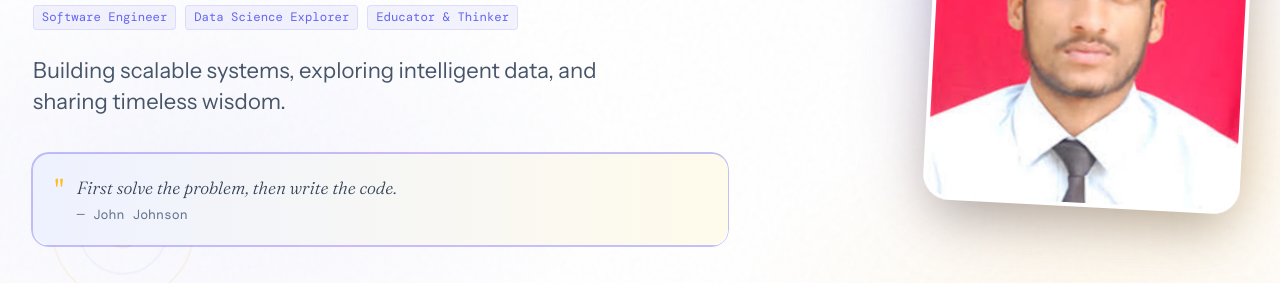
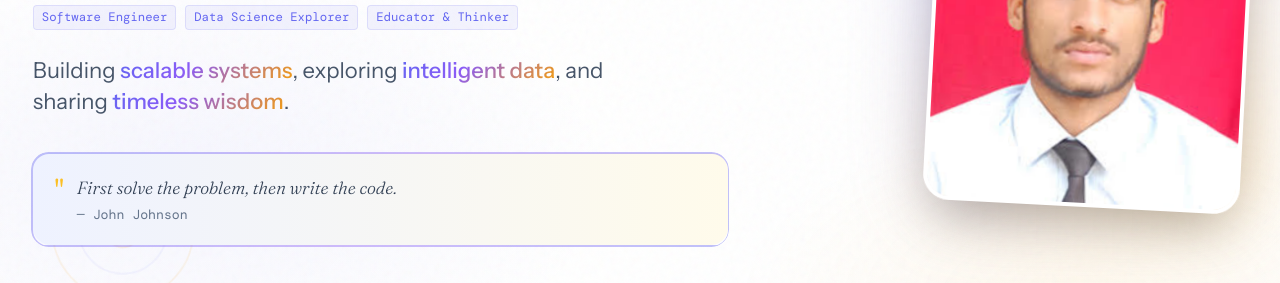
Before and after one commit to tilakpoudel/tilakpoudel.github.io, a plain HTML site: page index.html in a window 1280 px wide. Shown: the part 397-680 px from the top of the page. Drawn offline with nearby package versions, Linux system fonts and the light colour scheme; animation ran at ten frames a second; a web font is replaced by a local one.

Commit message:
feat: make tagline interactive

```diff
--- a/assets/js/app.js
+++ b/assets/js/app.js
@@ -55,7 +55,7 @@
     if (nameEl) nameEl.innerHTML = `<span class="text-slate-900 dark:text-white">${meta.name.split(' ')[0]}</span><br /><span class="gradient-text">${meta.name.split(' ').slice(1).join(' ')}</span>`;
 
     const taglineEl = document.getElementById('hero-tagline');
-    if (taglineEl) taglineEl.textContent = meta.tagline;
+    if (taglineEl) renderHeroTagline(taglineEl, meta.tagline);
 
     // Roles
     const rolesEl = document.getElementById('hero-roles');
@@ -72,6 +72,108 @@
 
     const medLink = document.getElementById('hero-medium');
     if (medLink) medLink.href = meta.medium;
+  }
+
+  function renderHeroTagline(element, tagline) {
+    const highlightPhrases = ['scalable systems', 'intelligent data', 'timeless wisdom'];
+    const matches = highlightPhrases
+      .map(phrase => ({ phrase, index: tagline.indexOf(phrase) }))
+      .filter(match => match.index >= 0)
+      .sort((a, b) => a.index - b.index);
+    const segments = [];
+    let offset = 0;
+
+    matches.forEach(({ phrase, index }) => {
+      if (index < offset) return;
+      if (index > offset) segments.push({ text: tagline.slice(offset, index) });
+      segments.push({ text: phrase, highlighted: true });
+      offset = index + phrase.length;
+    });
+    if (offset < tagline.length) segments.push({ text: tagline.slice(offset) });
+
+    const visual = document.createElement('span');
+    visual.setAttribute('aria-hidden', 'true');
+    const typingTargets = segments.map(segment => {
+      const textNode = document.createTextNode('');
+      if (segment.highlighted) {
+        const highlight = document.createElement('span');
+        highlight.className = 'gradient-text font-medium';
+        highlight.append(textNode);
+        visual.append(highlight);
+      } else {
+        visual.append(textNode);
+      }
+      return { text: segment.text, textNode };
+    });
+
+    element.setAttribute('aria-label', tagline);
+    element.replaceChildren(visual);
+
+    if (window.matchMedia('(prefers-reduced-motion: reduce)').matches) {
+      typingTargets.forEach(({ text, textNode }) => {
+        textNode.nodeValue = text;
+      });
+      return;
+    }
+
+    if (!typingTargets.length) return;
+
+    element.classList.add('hero-tagline-typing');
+    let segmentIndex = 0;
+    let characterIndex = 0;
+    const typeNextCharacter = () => {
+      if (segmentIndex >= typingTargets.length) {
+        window.setTimeout(() => {
+          segmentIndex = typingTargets.length - 1;
+          characterIndex = Array.from(typingTargets[segmentIndex].text).length;
+          eraseNextCharacter();
+        }, 2200);
+        return;
+      }
+
+      const target = typingTargets[segmentIndex];
+      const characters = Array.from(target.text);
+      const character = characters[characterIndex];
+      target.textNode.nodeValue += character;
+      characterIndex += 1;
+
+      if (characterIndex >= characters.length) {
+        segmentIndex += 1;
+        characterIndex = 0;
+      }
+      const delay = /[.,!?;:]/.test(character) ? 320 : character === ' ' ? 95 : 55;
+      window.setTimeout(typeNextCharacter, delay);
+    };
+
+    const eraseNextCharacter = () => {
+      if (segmentIndex < 0) {
+        window.setTimeout(() => {
+          segmentIndex = 0;
+          characterIndex = 0;
+          typeNextCharacter();
+        }, 650);
+        return;
+      }
+
+      const target = typingTargets[segmentIndex];
+      const characters = Array.from(target.text);
+      if (characterIndex === 0) {
+        segmentIndex -= 1;
+        if (segmentIndex >= 0) {
+          characterIndex = Array.from(typingTargets[segmentIndex].text).length;
+        }
+        window.setTimeout(eraseNextCharacter, 55);
+        return;
+      }
+
+      characterIndex -= 1;
+      target.textNode.nodeValue = characters.slice(0, characterIndex).join('');
+      const removedCharacter = characters[characterIndex];
+      const delay = /[.,!?;:]/.test(removedCharacter) ? 120 : 30;
+      window.setTimeout(eraseNextCharacter, delay);
+    };
+
+    typeNextCharacter();
   }
 
   /* ── Stats ──────────────────────────────────────────── */
--- a/index.html
+++ b/index.html
@@ -463,6 +463,20 @@
       animation: floatSlow 11s ease-in-out infinite reverse;
     }
 
+    @keyframes taglineCursorBlink {
+      50% {
+        opacity: 0;
+      }
+    }
+
+    .hero-tagline-typing::after {
+      content: '|';
+      display: inline-block;
+      margin-left: 2px;
+      color: #6366f1;
+      animation: taglineCursorBlink 0.8s steps(1) infinite;
+    }
+
     @keyframes whatsappGlow {
       0%,
       100% {
@@ -494,6 +508,10 @@
     }
 
     @media (prefers-reduced-motion: reduce) {
+      .hero-tagline-typing::after {
+        animation: none;
+      }
+
       .whatsapp-float {
         animation: none;
         box-shadow: 0 8px 24px rgba(21, 128, 61, 0.3);
```
